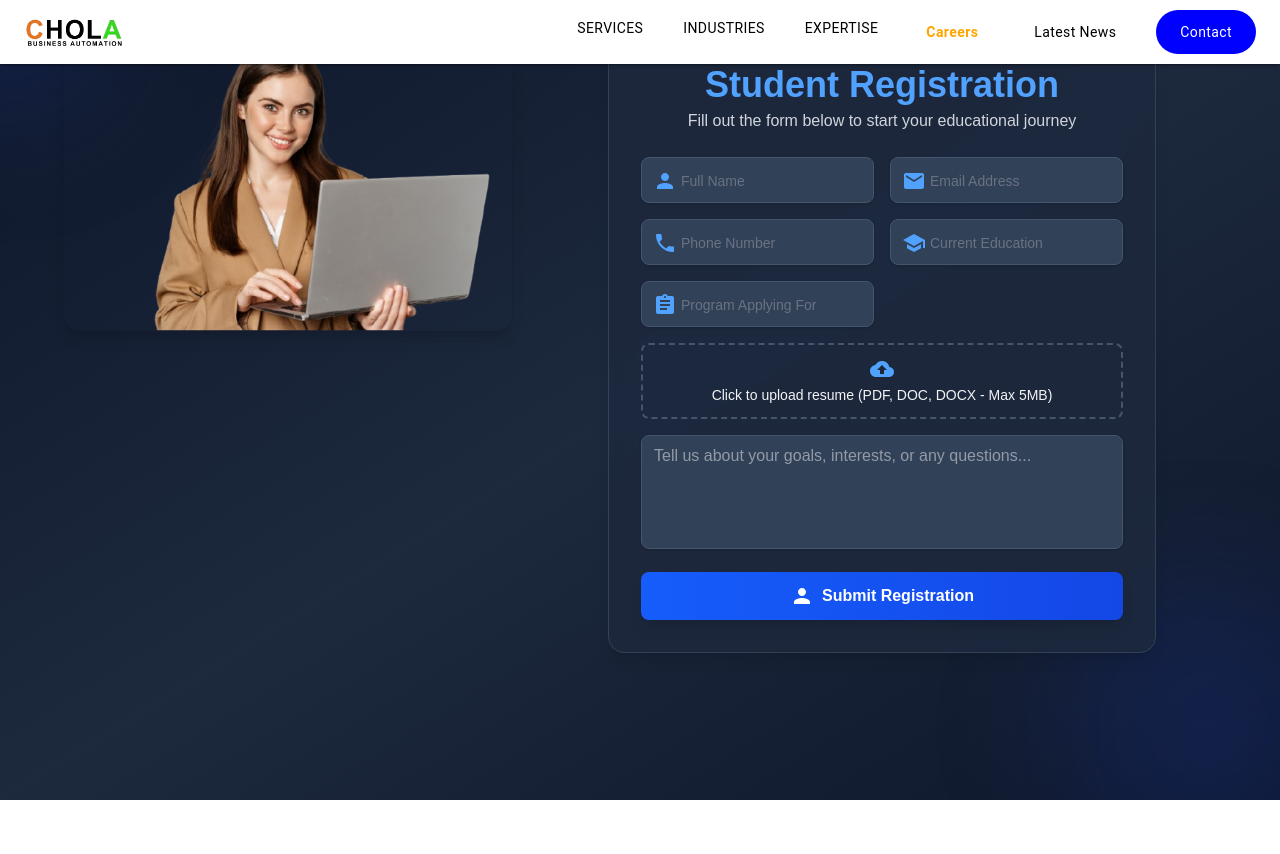
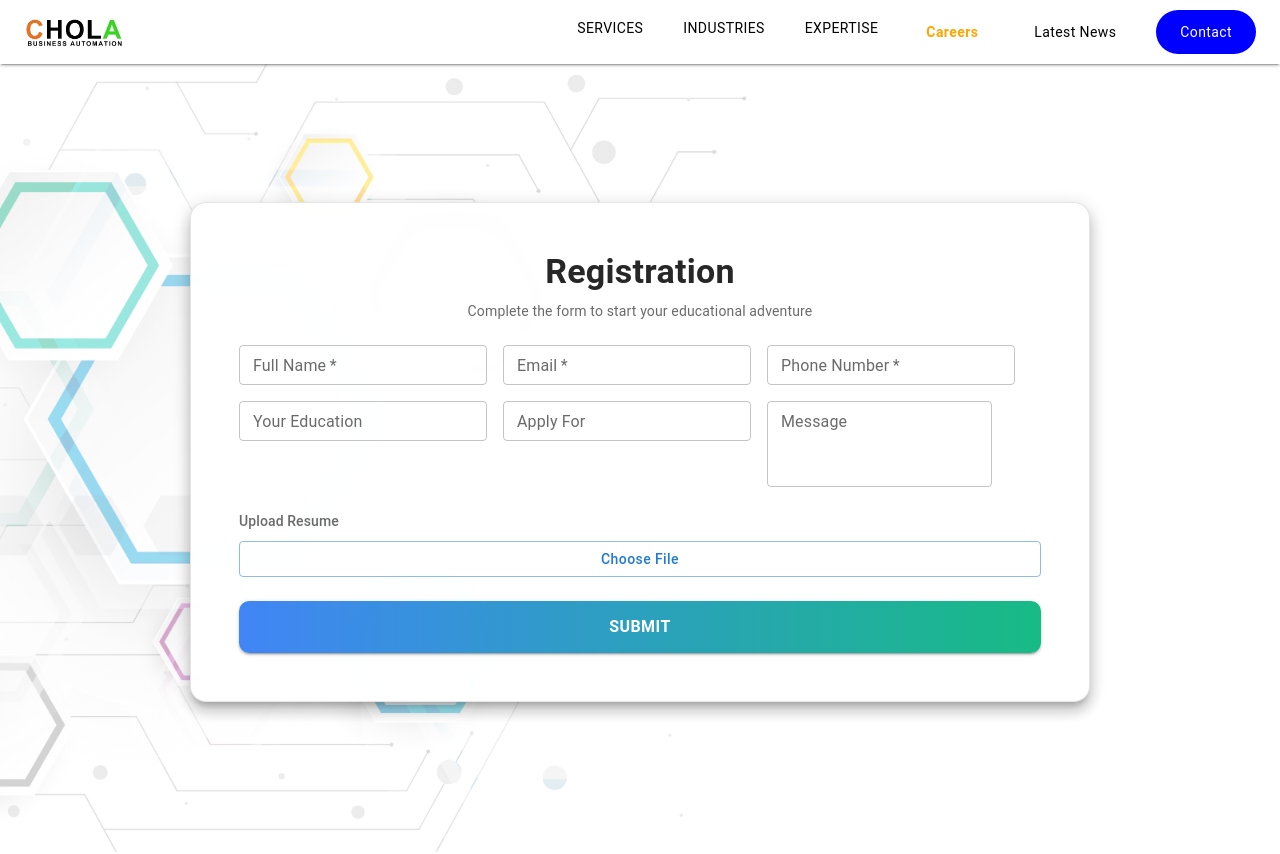
Before and after one commit to rajanalibabaa/chola_Landingpage, a Next.js app: page /careers in a window 1280 px wide. Shown: the top 854 px of the page. Built offline with nearby package versions, Linux system fonts and the light colour scheme.

Commit message:
api connection

```diff
--- a/src/app/api/careers/route.js
+++ b/src/app/api/careers/route.js
@@ -13,7 +13,7 @@ export async function POST(req) {
     const name = formData.get("name");
     const email = formData.get("email");
     const phone = formData.get("phone");
-    const education = formData.get("yourEducation");
+    const education = formData.get("education");
     const applyFor = formData.get("applyFor");
     const message = formData.get("message");
     const resume = formData.get("resume");
--- a/src/app/careers/page.jsx
+++ b/src/app/careers/page.jsx
@@ -1,251 +1,261 @@
 "use client";
-import React, { useState } from "react";
+import React, { useState, useEffect } from "react";
 import {
   Box,
-  Container,
+  Button,
+  Grid,
   TextField,
-  Button,
+  Paper,
+  Stack,
   Typography,
-  Grid,
-  InputAdornment,
+  Alert,
+  CircularProgress,
 } from "@mui/material";
-import {
-  CloudUpload,
-  Person,
-  Email,
-  Phone,
-  School,
-  Assignment,
-  Message,
-} from "@mui/icons-material";
-import { motion, AnimatePresence } from "framer-motion";
-import Image from "next/image";
+import { motion } from "framer-motion";
 
 export default function StudentFormPage() {
   const [formData, setFormData] = useState({
     name: "",
     email: "",
     phone: "",
-    yourEducation: "",
+    education: "",
     applyFor: "",
     message: "",
   });
   const [resumeFile, setResumeFile] = useState(null);
-  const [isSubmitted, setIsSubmitted] = useState(false);
+  const [submitStatus, setSubmitStatus] = useState(null);
+  const [loading, setLoading] = useState(false);
 
-  const handleChange = (e) =>
+  const handleChange = (e) => {
     setFormData({ ...formData, [e.target.name]: e.target.value });
+  };
 
-  const handleFileChange = (e) => setResumeFile(e.target.files[0]);
+  const handleResumeChange = (e) => {
+    setResumeFile(e.target.files[0]);
+  };
 
   const handleSubmit = async (e) => {
     e.preventDefault();
+    setSubmitStatus(null);
+    setLoading(true);
+
     const data = new FormData();
-    Object.keys(formData).forEach((key) => data.append(key, formData[key]));
+    Object.keys(formData).forEach((key) => {
+      data.append(key, formData[key]);
+    });
     if (resumeFile) data.append("resume", resumeFile);
 
-    console.log("data",data)
+    try {
+      const response = await fetch(
+        process.env.NEXT_PUBLIC_API_URL + "/careers",
+        { method: "POST", body: data }
+      );
 
+      if (!response.ok) throw new Error("Failed to submit form");
 
-
-    try {
-      const res = await fetch(process.env.NEXT_PUBLIC_API_URL+"/careers", { method: "POST", body: data });
-
-      console.log("res :",res)
-      if (res.ok) {
-        setIsSubmitted(true);
-        // setFormData({
-        //   name: "",
-        //   email: "",
-        //   phone: "",
-        //   yourEducation: "",
-        //   applyFor: "",
-        //   message: "",
-        // });
+      const result = await response.json();
+      console.log("Form Submitted:", result);
+      setSubmitStatus({
+        type: "success",
+        message: "Form submitted successfully!",
+      });
+      setFormData({
+        name: "",
+        email: "",
+        phone: "",
+        education: "",
+        applyFor: "",
+        message: "",
+      });
       setResumeFile(null);
-        setTimeout(() => setIsSubmitted(false), 3000);
-      }
-      // else alert("❌ Failed to submit data!");
     } catch (error) {
-      console.error(error);
-      alert("⚠️ Something went wrong!");
+      console.error("Error submitting form:", error);
+      setSubmitStatus({
+        type: "error",
+        message: "Failed to submit form. Please try again.",
+      });
+    } finally {
+      setLoading(false);
     }
   };
 
+  useEffect(() => {
+    if (submitStatus) {
+      const timer = setTimeout(() => setSubmitStatus(null), 2000);
+      return () => clearTimeout(timer);
+    }
+  }, [submitStatus]);
+
   return (
-    <Box className="relative min-h-screen overflow-hidden bg-gradient-to-br from-slate-900 via-slate-800 to-slate-900 px-4 py-6 md:px-6 md:py-8">
-      {/* Background Circles */}
-      <div className="absolute top-0 left-0 w-56 h-56 bg-blue-900/30 rounded-full blur-3xl -translate-x-1/2 -translate-y-1/2"></div>
-      <div className="absolute bottom-0 right-0 w-72 h-72 bg-blue-800/20 rounded-full blur-3xl translate-x-1/4 translate-y-1/4"></div>
-
-      {/* Success Message */}
-      <AnimatePresence>
-        {isSubmitted && (
-          <motion.div
-            initial={{ opacity: 0, y: -40 }}
-            animate={{ opacity: 1, y: 0 }}
-            exit={{ opacity: 0, y: -40 }}
-            className="fixed top-4 left-1/2 transform -translate-x-1/2 z-50 bg-green-600 text-white px-4 py-2 rounded-lg shadow-md flex items-center gap-2 text-sm"
+    <Box
+      className="min-h-screen flex items-center justify-center p-4 mt-13"
+      sx={{
+        backgroundImage:
+          "linear-gradient(rgba(255, 255, 255, 0.6), rgba(255,255,255,0.6)), url('/hero-background.jpg')",
+        backgroundSize: "cover",
+        backgroundPosition: "center",
+        backgroundRepeat: "no-repeat",
+      }}
     >
-            <Person className="text-base" />
-            <span>✅ Student details submitted successfully!</span>
-          </motion.div>
-        )}
-      </AnimatePresence>
-
-      <Container className="relative z-10 max-w-6xl mx-auto">
-        <Grid
-          container
-          spacing={6}
-          className="items-start"
-          direction={{ xs: "column", md: "row" }}
-        >
-          {/* Left Image */}
-          <Grid
-            container
-            spacing={6}
-            className="items-start"
-            direction={{ xs: "column", md: "row" }}
-          >
-            {/* Left Image */}
-            <Grid item xs={12} md={6} className="flex justify-center">
-              <motion.div
-                initial={{ opacity: 0, x: -20 }}
-                animate={{ opacity: 1, x: 0 }}
-                transition={{ duration: 0.5 }}
-                className="w-full max-w-full md:max-w-md rounded-2xl overflow-hidden shadow-lg"
+      <Paper
+        elevation={10}
+        sx={{
+          backdropFilter: "blur(12px)",
+          borderRadius: "16px",
+          border: "1px solid rgba(88, 81, 81, 0.15)",
+          p: { xs: 3, sm: 5, md: 6 },
+          maxWidth: "900px",
+          width: "100%",
+          opacity: 0.97,
+        }}
       >
         <motion.div
-                  animate={{ y: [0, -5, 0] }}
-                  transition={{
-                    duration: 5,
-                    repeat: Infinity,
-                    ease: "easeInOut",
-                  }}
+          initial={{ opacity: 0, y: 20 }}
+          animate={{ opacity: 1, y: 0 }}
+          transition={{ duration: 0.6 }}
         >
-                  <Image
-                    src="/home.png"
-                    alt="Student Registration"
-                    width={600} // increase width for desktop
-                    height={400} // adjust height proportionally
-                    className="w-full h-auto rounded-lg"
-                    priority
+          <div className="w-full mx-auto">
+            <div className="text-center mb-6">
+              <Typography
+                variant="h4"
+                fontWeight="bold"
+                sx={{ color: "text.primary", mb: 1 }}
+              >
+                Registration
+              </Typography>
+              <Typography variant="body2" color="text.secondary">
+                Complete the form to start your educational adventure
+              </Typography>
+            </div>
+
+            {submitStatus && (
+              <Alert severity={submitStatus.type} sx={{ mb: 3 }}>
+                {submitStatus.message}
+              </Alert>
+            )}
+
+            <form onSubmit={handleSubmit}>
+              <Stack spacing={3} sx={{ width: "100%" }}>
+                <Grid container spacing={2}>
+                  <Grid item xs={12} sm={6}>
+                    <TextField
+                      label="Full Name"
+                      name="name"
+                      value={formData.name}
+                      onChange={handleChange}
+                      fullWidth
+                      required
+                      size="small"
                     />
-                </motion.div>
-              </motion.div>
                   </Grid>
-
-            {/* Right Form */}
-            <Grid item xs={12} md={6}>
-              {/* Form code remains same */}
+                  <Grid item xs={12} sm={6}>
+                    <TextField
+                      label="Email"
+                      name="email"
+                      value={formData.email}
+                      onChange={handleChange}
+                      fullWidth
+                      required
+                      size="small"
+                    />
+                  </Grid>
+                  <Grid item xs={12} sm={6}>
+                    <TextField
+                      label="Phone Number"
+                      name="phone"
+                      value={formData.phone}
+                      onChange={handleChange}
+                      fullWidth
+                      required
+                      size="small"
+                    />
+                  </Grid>
+                  <Grid item xs={12} sm={6}>
+                    <TextField
+                      label="Your Education"
+                      name="education"
+                      value={formData.education}
+                      onChange={handleChange}
+                      fullWidth
+                      size="small"
+                    />
+                  </Grid>
+                  <Grid item xs={12} sm={6}>
+                    <TextField
+                      label="Apply For"
+                      name="applyFor"
+                      value={formData.applyFor}
+                      onChange={handleChange}
+                      fullWidth
+                      size="small"
+                    />
+                  </Grid>
+                  <Grid item xs={12}>
+                    <TextField
+                      label="Message"
+                      name="message"
+                      value={formData.message}
+                      onChange={handleChange}
+                      fullWidth
+                      multiline
+                      rows={3}
+                      size="small"
+                    />
                   </Grid>
                 </Grid>
 
-          {/* Right Form */}
-          <Grid item xs={12} md={7}>
-            <motion.div
-              initial={{ opacity: 0, x: 20 }}
-              animate={{ opacity: 1, x: 0 }}
-              transition={{ duration: 0.5 }}
+                {/* Resume Upload */}
+                <div>
+                  <Typography variant="subtitle2" mb={1} color="text.secondary">
+                    Upload Resume
+                  </Typography>
+                  <Button
+                    variant="outlined"
+                    component="label"
+                    fullWidth
+                    sx={{ textTransform: "none" }}
                   >
-              <div className="bg-slate-800/90 backdrop-blur-md border border-slate-700 rounded-2xl shadow-lg p-6 md:p-8">
-                <div className="text-center mb-6">
-                  <h1 className="text-3xl md:text-4xl font-bold text-blue-400 mb-1">
-                    Student Registration
-                  </h1>
-                  <p className="text-gray-300 text-sm md:text-base">
-                    Fill out the form below to start your educational journey
-                  </p>
+                    {resumeFile ? resumeFile.name : "Choose File"}
+                    <input
+                      type="file"
+                      hidden
+                      accept=".pdf,.doc,.docx"
+                      onChange={handleResumeChange}
+                    />
+                  </Button>
                 </div>
 
-                <form onSubmit={handleSubmit} className="space-y-4">
-                  <div className="grid grid-cols-1 md:grid-cols-2 gap-4">
-                    {[
-                      {
-                        name: "name",
-                        label: "Full Name",
-                        icon: <Person className="text-blue-400" />,
+                {/* Submit */}
+                <Button
+                  type="submit"
+                  variant="contained"
+                  fullWidth
+                  disabled={loading}
+                  sx={{
+                    py: 1.5,
+                    borderRadius: "10px",
+                    fontSize: { xs: "0.9rem", md: "1rem" },
+                    fontWeight: 600,
+                    background: "linear-gradient(90deg, #3b82f6, #10b981)",
+                    "&:hover": {
+                      background: "linear-gradient(90deg, #2563eb, #059669)",
                     },
-                      {
-                        name: "email",
-                        label: "Email Address",
-                        icon: <Email className="text-blue-400" />,
-                      },
-                      {
-                        name: "phone",
-                        label: "Phone Number",
-                        icon: <Phone className="text-blue-400" />,
-                      },
-                      {
-                        name: "yourEducation",
-                        label: "Current Education",
-                        icon: <School className="text-blue-400" />,
-                      },
-                      {
-                        name: "applyFor",
-                        label: "Program Applying For",
-                        icon: <Assignment className="text-blue-400" />,
-                      },
-                    ].map((field) => (
-                      <div key={field.name} className="relative">
-                        <input
-                          type="text"
-                          name={field.name}
-                          value={formData[field.name]}
-                          onChange={handleChange}
-                          required
-                          placeholder=" "
-                          className="peer w-full rounded-lg bg-slate-700 px-3 pt-4 pb-1 text-gray-100 text-sm md:text-base border border-slate-600 focus:border-blue-400 focus:ring-1 focus:ring-blue-500 outline-none shadow-sm transition"
-                        />
-                        <label className="absolute left-3 top-1 text-xs md:text-sm text-gray-400 font-medium peer-placeholder-shown:top-3 peer-placeholder-shown:text-gray-500 peer-focus:top-1 peer-focus:text-blue-400 transition-all flex items-center gap-1">
-                          {field.icon} {field.label}
-                        </label>
-                      </div>
-                    ))}
-
-                    {/* Resume Upload */}
-                    <div className="md:col-span-2">
-                      <label className="flex flex-col items-center justify-center border-2 border-dashed border-slate-600 rounded-lg p-3 text-center hover:border-blue-400 hover:bg-slate-700/40 transition cursor-pointer">
-                        <CloudUpload className="text-lg text-blue-400 mb-1" />
-                        <span className="text-gray-100 text-xs md:text-sm font-medium">
-                          {resumeFile
-                            ? resumeFile.name
-                            : "Click to upload resume (PDF, DOC, DOCX - Max 5MB)"}
-                        </span>
-                        <input
-                          type="file"
-                          accept=".pdf,.doc,.docx"
-                          onChange={handleFileChange}
-                          className="hidden"
-                        />
-                      </label>
-                    </div>
-                  </div>
-
-                  {/* Message Textarea */}
-                  <textarea
-                    name="message"
-                    value={formData.message}
-                    onChange={handleChange}
-                    rows="4"
-                    placeholder="Tell us about your goals, interests, or any questions..."
-                    className="w-full rounded-lg bg-slate-700 px-3 py-2 text-gray-100 text-sm md:text-base border border-slate-600 focus:border-blue-400 focus:ring-1 focus:ring-blue-500 outline-none shadow-sm resize-none transition"
-                  />
-
-                  {/* Submit Button */}
-                  <button
-                    type="submit"
-                    className="w-full bg-gradient-to-r from-blue-600 to-blue-700 hover:from-blue-700 hover:to-blue-800 text-white font-semibold py-2 md:py-3 px-4 rounded-lg shadow-lg flex items-center justify-center gap-2 text-sm md:text-base transition transform hover:scale-[1.02]"
+                  }}
                 >
-                    <Person className="text-sm md:text-base" /> Submit
-                    Registration
-                  </button>
+                  {loading ? (
+                    <>
+                      <CircularProgress size={20} color="inherit" />
+                      &nbsp;Submitting...
+                    </>
+                  ) : (
+                    "Submit"
+                  )}
+                </Button>
+              </Stack>
             </form>
           </div>
         </motion.div>
-          </Grid>
-        </Grid>
-      </Container>
+      </Paper>
     </Box>
   );
 }
```
Lines whose indentation alone changed are shown as unchanged.
